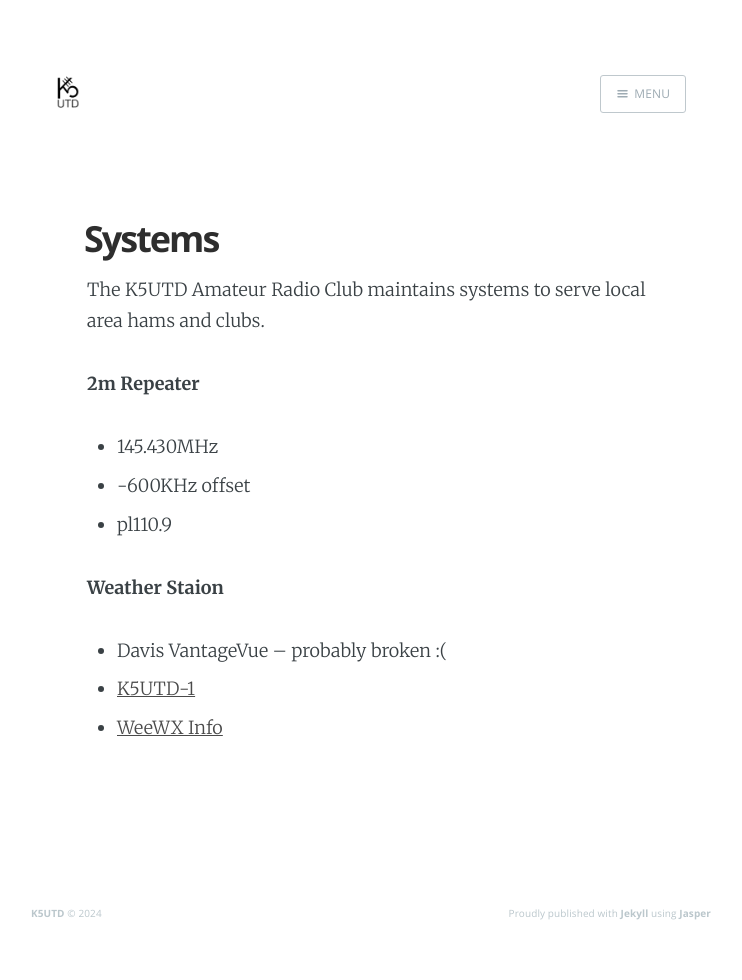
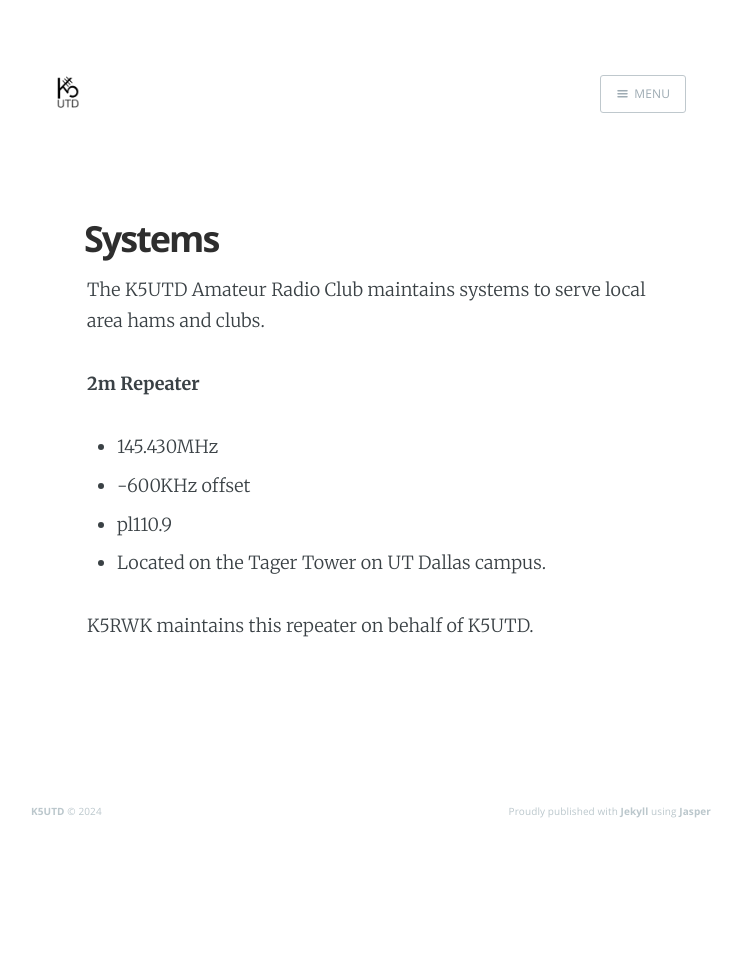
Before and after one commit to k5utd/k5utd.github.io, a Jekyll site: the page built from systems.md, in a window 1280 px wide. Shown: the whole page, without its empty margins (269-1011 px from the left). Built offline with Jekyll 4.4.1, drawn with Linux system fonts in a browser that asks for light colours; nearby versions of some CDN libraries.

Commit message:
Update systems.md
Removed old weather station information. added miscellaneous  repeater info

```diff
--- a/systems.md
+++ b/systems.md
@@ -14,9 +14,6 @@ The K5UTD Amateur Radio Club maintains systems to serve local area hams and club
 * 145.430MHz
 * -600KHz offset
 * pl110.9
+* Located on the Tager Tower on UT Dallas campus.
 
-**Weather Staion**
-
-* Davis VantageVue -- probably broken :(
-* [K5UTD-1](http://aprs.fi/info/K5UTD-1)
-* [WeeWX Info](http://www.thathamkid.com/k5utd/wx/)
+K5RWK maintains this repeater on behalf of K5UTD.
```
